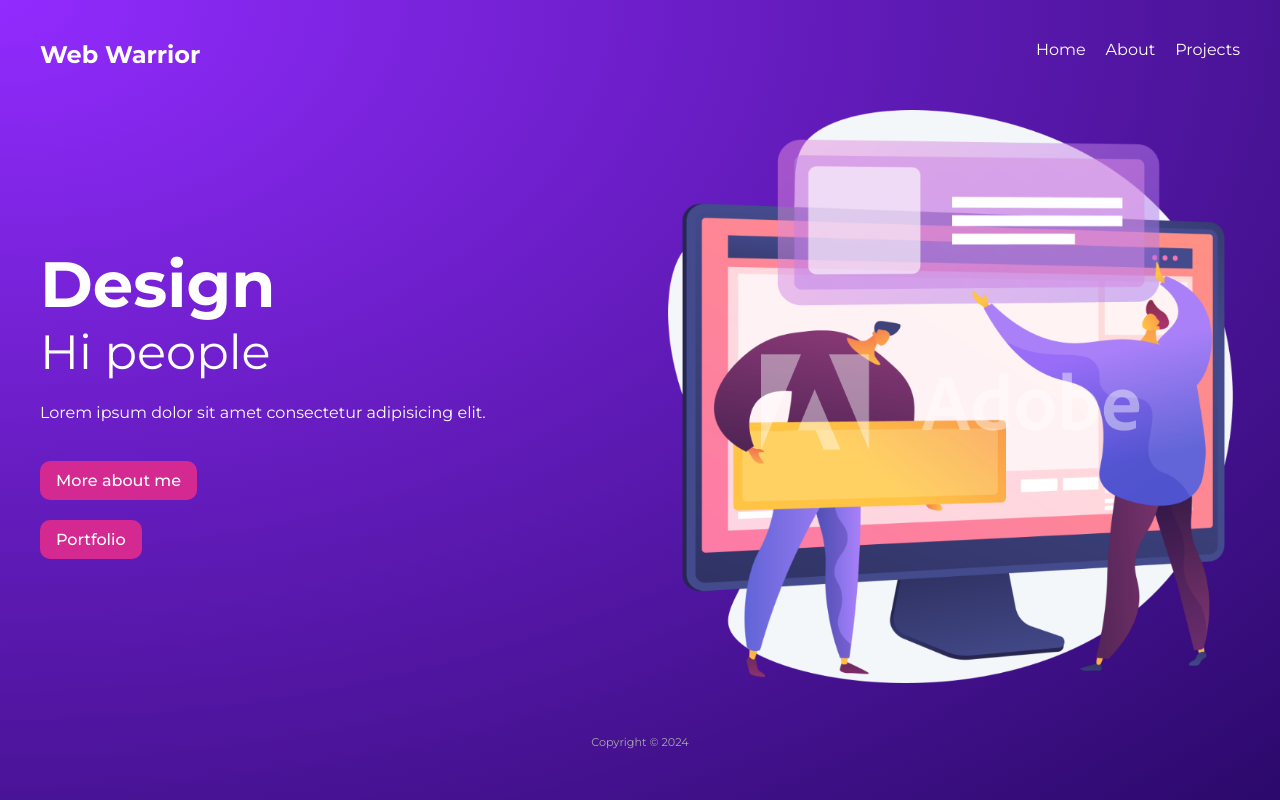
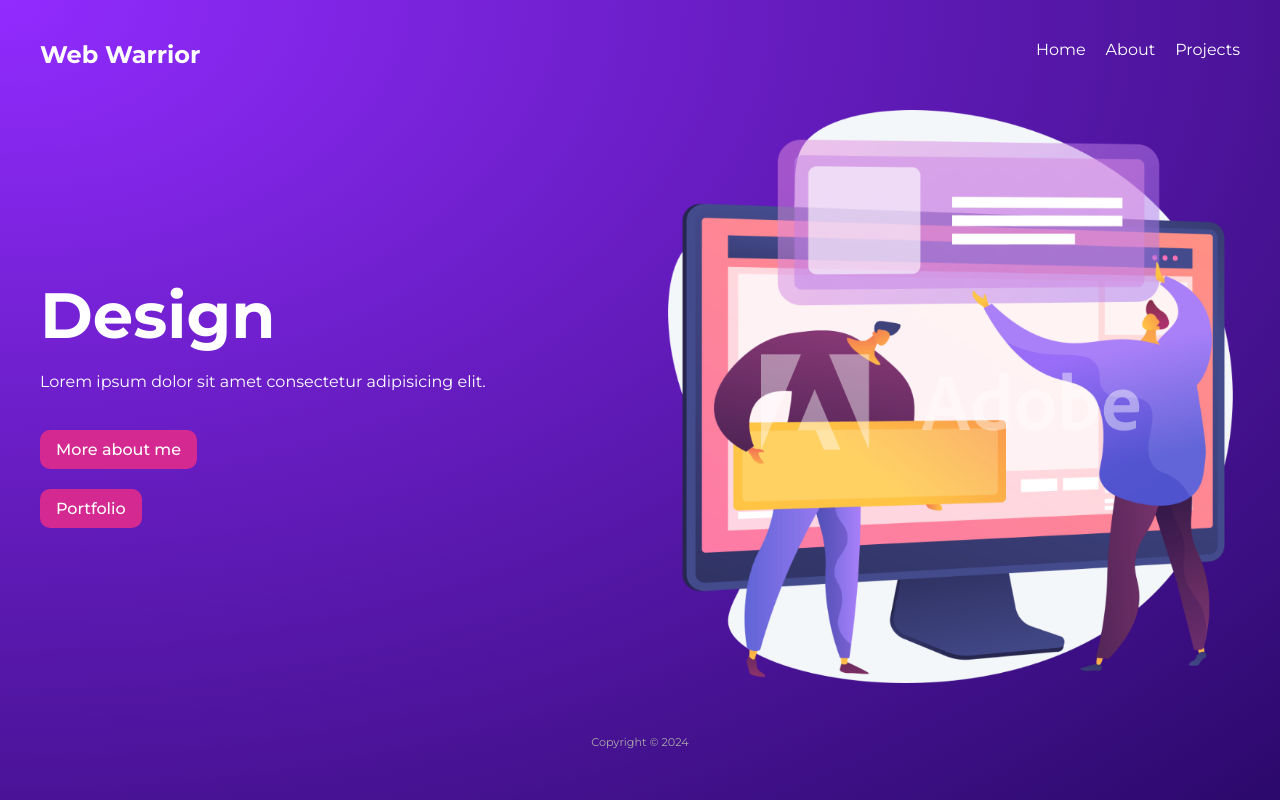
Before and after one commit to juan-dev-bucket/warrior, a Gatsby site: page / in a window 1280 px wide. Built offline with nearby package versions, Linux system fonts and the light colour scheme; Gatsby itself is replaced by a stand-in of ours.

Commit message:
this is a commit to verify the continuos deployment

```diff
--- a/src/pages/index.js
+++ b/src/pages/index.js
@@ -10,7 +10,6 @@ export default function Home({data}) {
       <section className={styles.header}>
           <div>
               <h2>Design</h2>
-              <h3>Hi people</h3>
               <p>Lorem ipsum dolor sit amet consectetur adipisicing elit. </p>
               <Link className={styles.btn} to="/about">More about me</Link>
               <br/>
```
